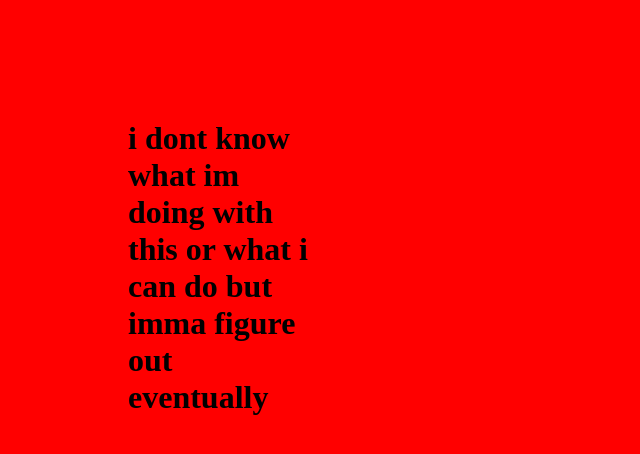
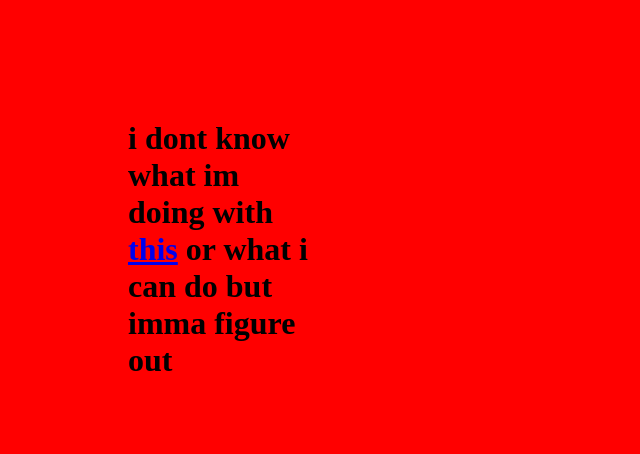
Before and after one commit to VerminSupreme/Spork, a plain HTML site: page page2.html in a window 1280 px wide. Shown: the whole page, without its empty margins (0-640 px from the left). Drawn offline with Linux system fonts and the light colour scheme.

Commit message:
Update page2.html

```diff
--- a/page2.html
+++ b/page2.html
@@ -11,6 +11,6 @@
     </style>
   </head>
   <body>
-    <h1 class="middle">i dont know what im doing with this or what i can do but imma figure out eventually</h1>
+    <h1 class="middle">i dont know what im doing with <a href="page3.html">this</a> or what i can do but imma figure out</h1>
   </body>
 </html>
```
